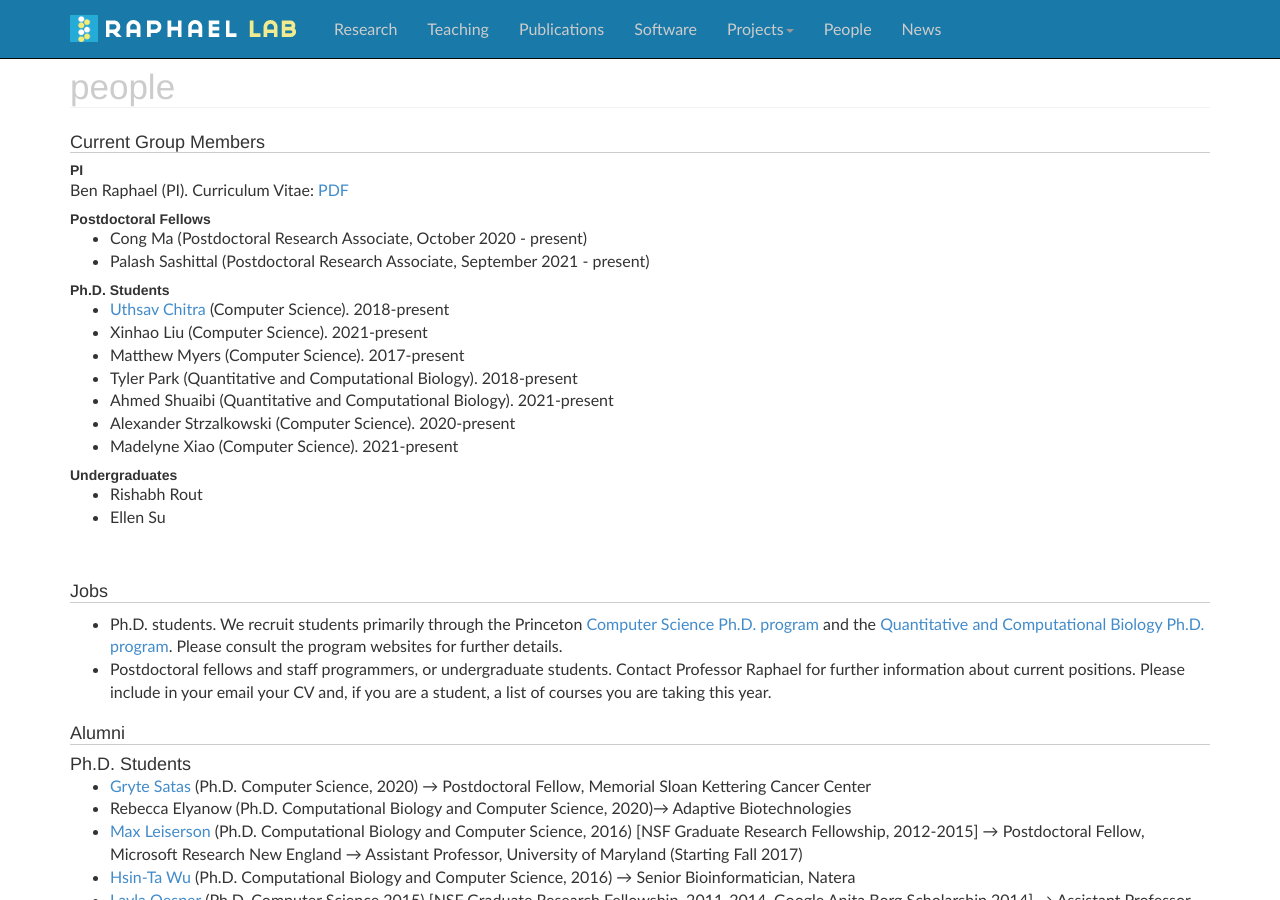
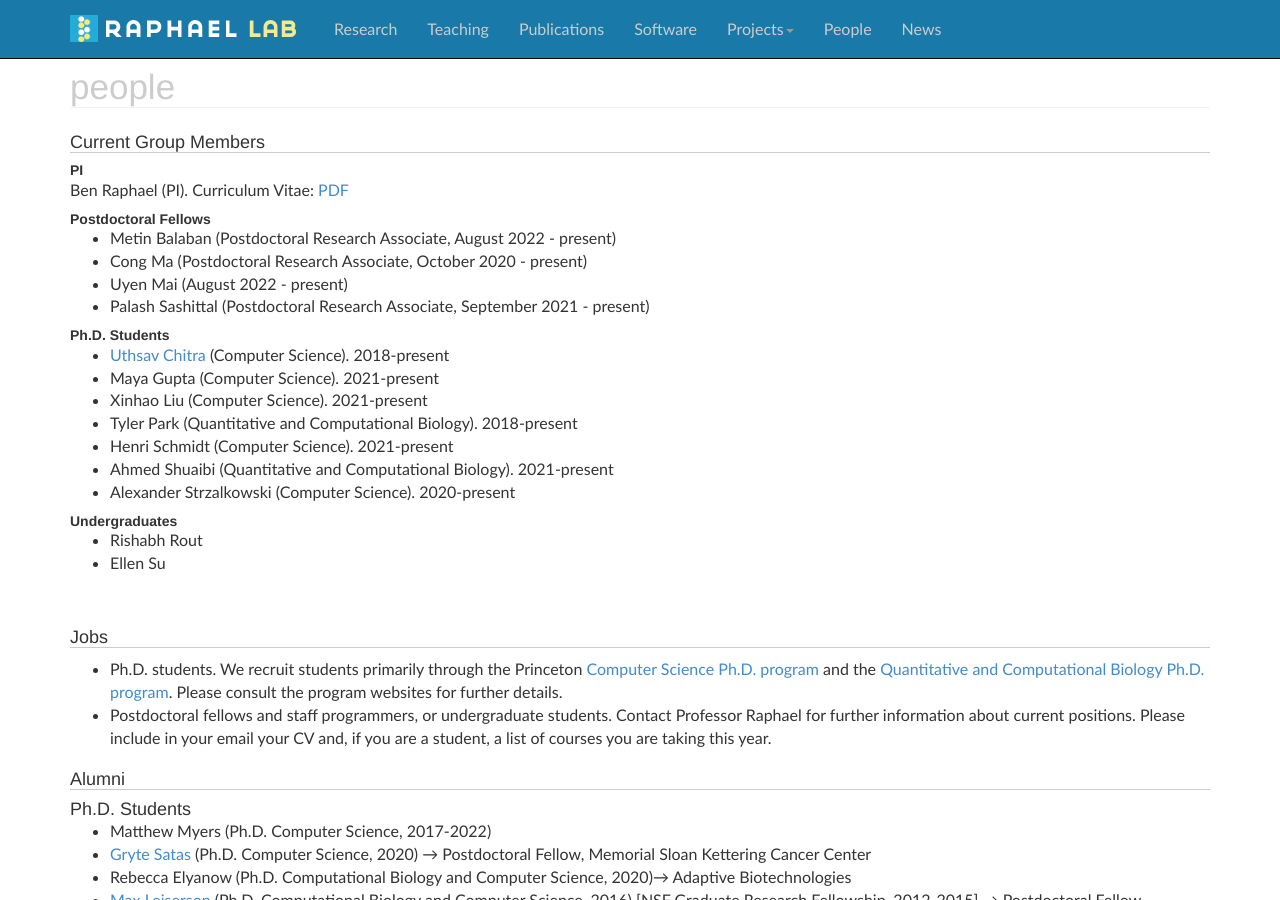
Before and after one commit to raphael-group/raphael-group.github.io, a Jekyll site: the page built from people/index.md, in a window 1280 px wide and 900 px high. Built offline with Jekyll 4.4.1, drawn with Linux system fonts in a browser that asks for light colours; nearby versions of some CDN libraries; comment, search, counter and statistics services are not loaded.

Commit message:
Update index.md

```diff
--- a/people/index.md
+++ b/people/index.md
@@ -12,18 +12,21 @@ container_css_class: container
 Ben Raphael (PI). Curriculum Vitae: [PDF](http://compbio-research.cs.brown.edu/people/BRaphael_CV.pdf)
 
 ### Postdoctoral Fellows
+* Metin Balaban (Postdoctoral Research Associate, August 2022 - present)
 * Cong Ma (Postdoctoral Research Associate, October 2020 - present)
+* Uyen Mai (August 2022 - present)
 * Palash Sashittal (Postdoctoral Research Associate, September 2021 - present)
 
 
 ### Ph.D. Students
 * [Uthsav Chitra](https://uthsavc.github.io) (Computer Science). 2018-present
+* Maya Gupta (Computer Science). 2021-present
 * Xinhao Liu (Computer Science). 2021-present
-* Matthew Myers (Computer Science). 2017-present
 * Tyler Park (Quantitative and Computational Biology). 2018-present
+* Henri Schmidt (Computer Science). 2021-present
 * Ahmed Shuaibi (Quantitative and Computational Biology). 2021-present
 * Alexander Strzalkowski (Computer Science). 2020-present
-* Madelyne Xiao (Computer Science). 2021-present
+
 
 ### Undergraduates
 * Rishabh Rout
@@ -42,6 +45,7 @@ Ben Raphael (PI). Curriculum Vitae: [PDF](http://compbio-research.cs.brown.edu/p
 ## Alumni
 
 #### Ph.D. Students
+* Matthew Myers (Ph.D. Computer Science, 2017-2022)
 * [Gryte Satas](https://cs.brown.edu/people/gsatas/) (Ph.D. Computer Science, 2020) &rarr; Postdoctoral Fellow, Memorial Sloan Kettering Cancer Center
 * Rebecca Elyanow (Ph.D. Computational Biology and Computer Science, 2020)&rarr; Adaptive Biotechnologies
 * [Max Leiserson](http://maxleiserson.com) (Ph.D. Computational Biology and Computer Science, 2016) [NSF Graduate Research Fellowship, 2012-2015] &rarr; Postdoctoral Fellow, Microsoft Research New England &rarr; Assistant Professor, University of Maryland (Starting Fall 2017)
```
